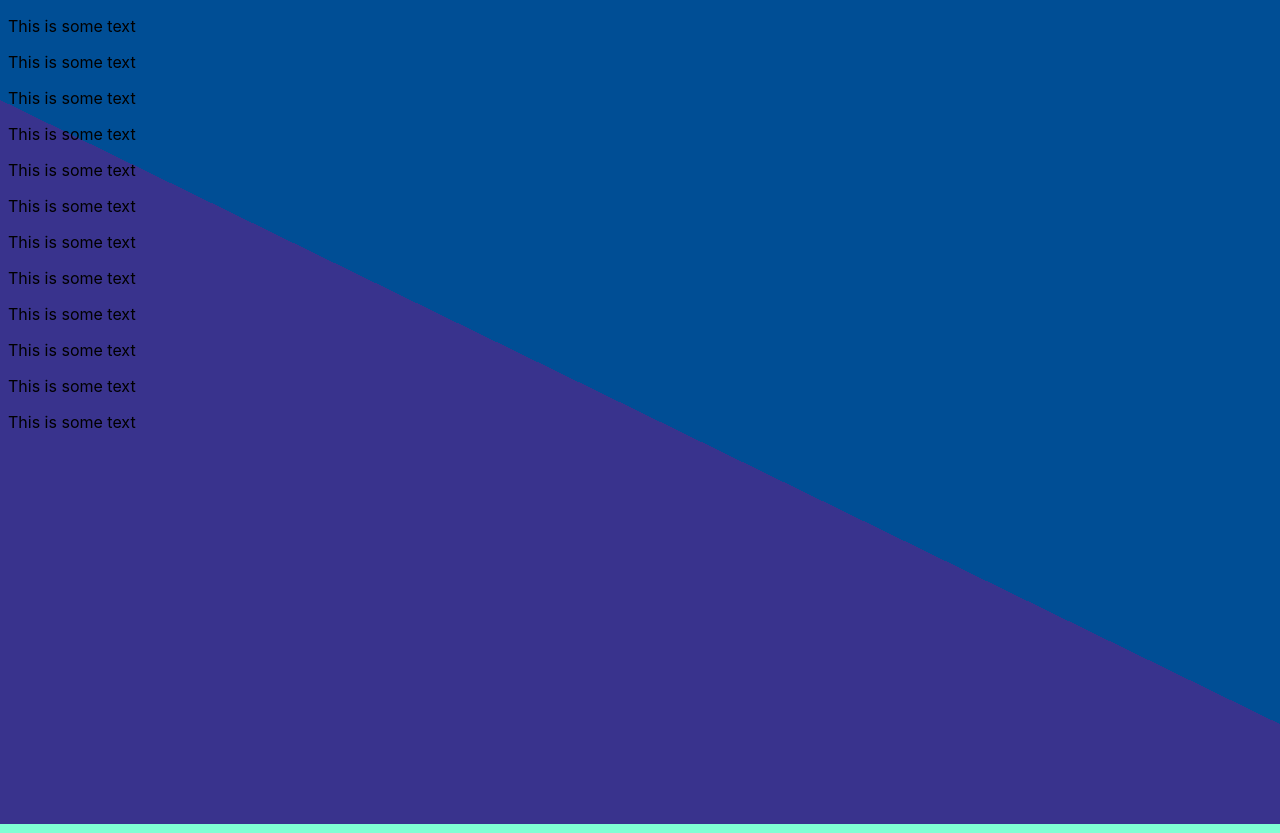
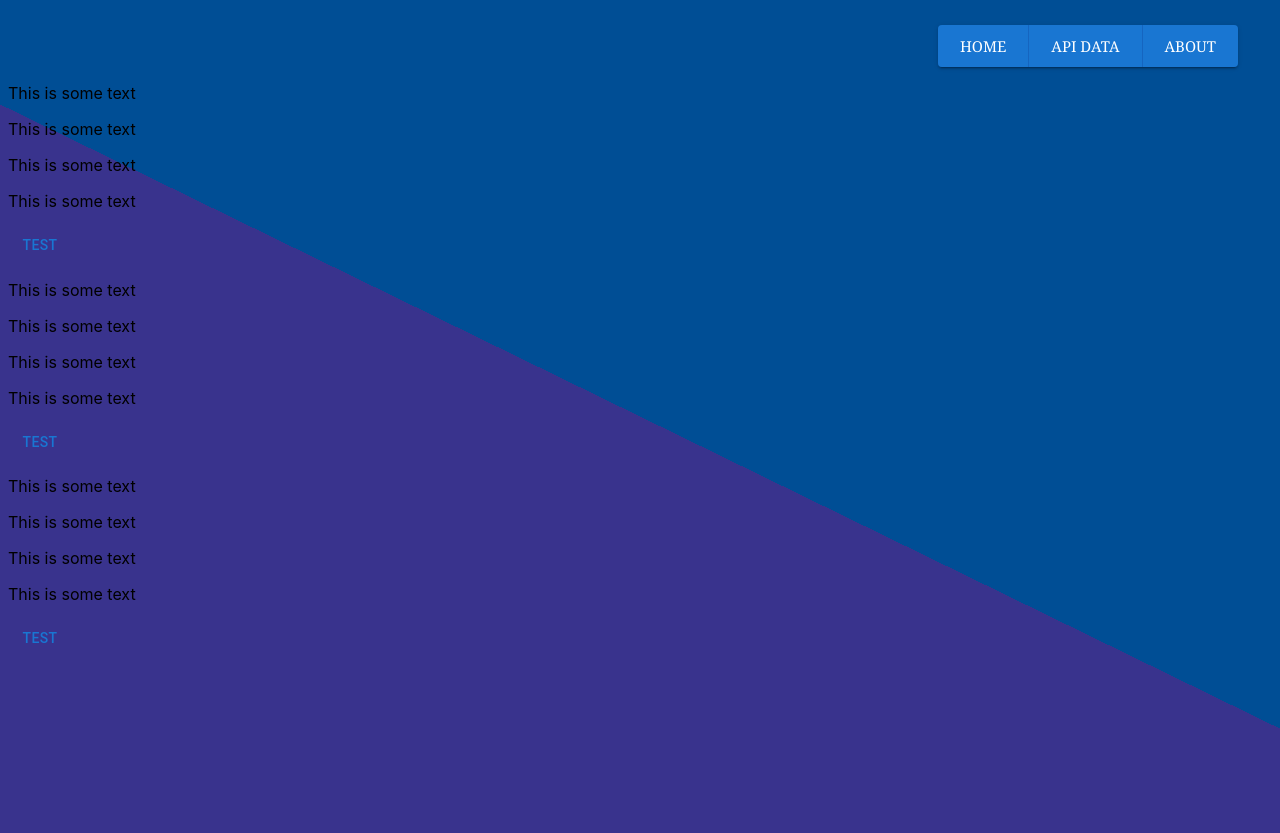
Before and after one commit to nrfletcher/mock_cicd_2023, a React (Create React App) app in the folder frontend/app/: page / in a window 1280 px wide. Built offline with nearby package versions, Linux system fonts and the light colour scheme.

Commit message:
Added MUI && React stf

```diff
--- a/frontend/app/src/components/DummyText.jsx
+++ b/frontend/app/src/components/DummyText.jsx
@@ -1,3 +1,4 @@
+import { Button } from "@mui/material";
 import React from "react";
 
 function DummyText() {
@@ -7,6 +8,7 @@ function DummyText() {
             <p>This is some text</p>
             <p>This is some text</p>
             <p>This is some text</p>
+            <Button>Test</Button>
         </div>
     );
 }
--- a/frontend/app/src/components/Header.jsx
+++ b/frontend/app/src/components/Header.jsx
@@ -1,8 +1,25 @@
 import React from "react";
+import { ButtonGroup } from "@mui/material";
+import { Button } from "@mui/material";
+import { createTheme, ThemeProvider } from '@mui/material/styles';
+
+const theme = createTheme({
+    typography: {
+        fontFamily: 'Georgia',
+    },
+});
 
 function Header() {
     return(
-
+        <div style={{ display: 'flex', justifyContent: 'flex-end', marginRight: 50, marginTop: 25 }}>
+            <ThemeProvider theme={theme}>
+                <ButtonGroup variant="contained" aria-label="outlined primary button group" size="large">
+                    <Button>Home</Button>
+                    <Button>API Data</Button>
+                    <Button>About</Button>
+                </ButtonGroup>
+            </ThemeProvider>
+        </div>
     );
 }
 
--- a/frontend/app/src/components/LandingPage.jsx
+++ b/frontend/app/src/components/LandingPage.jsx
@@ -1,9 +1,11 @@
 import React from "react";
 import DummyText from "./DummyText";
+import Header from "./Header";
 
 function LandingPage() {
     return (
         <div>
+            <Header></Header>
             <DummyText></DummyText>
             <DummyText></DummyText>
             <DummyText></DummyText>
```
Also changed, not shown: 1 other file (tests, documents, lock files or other folders).
